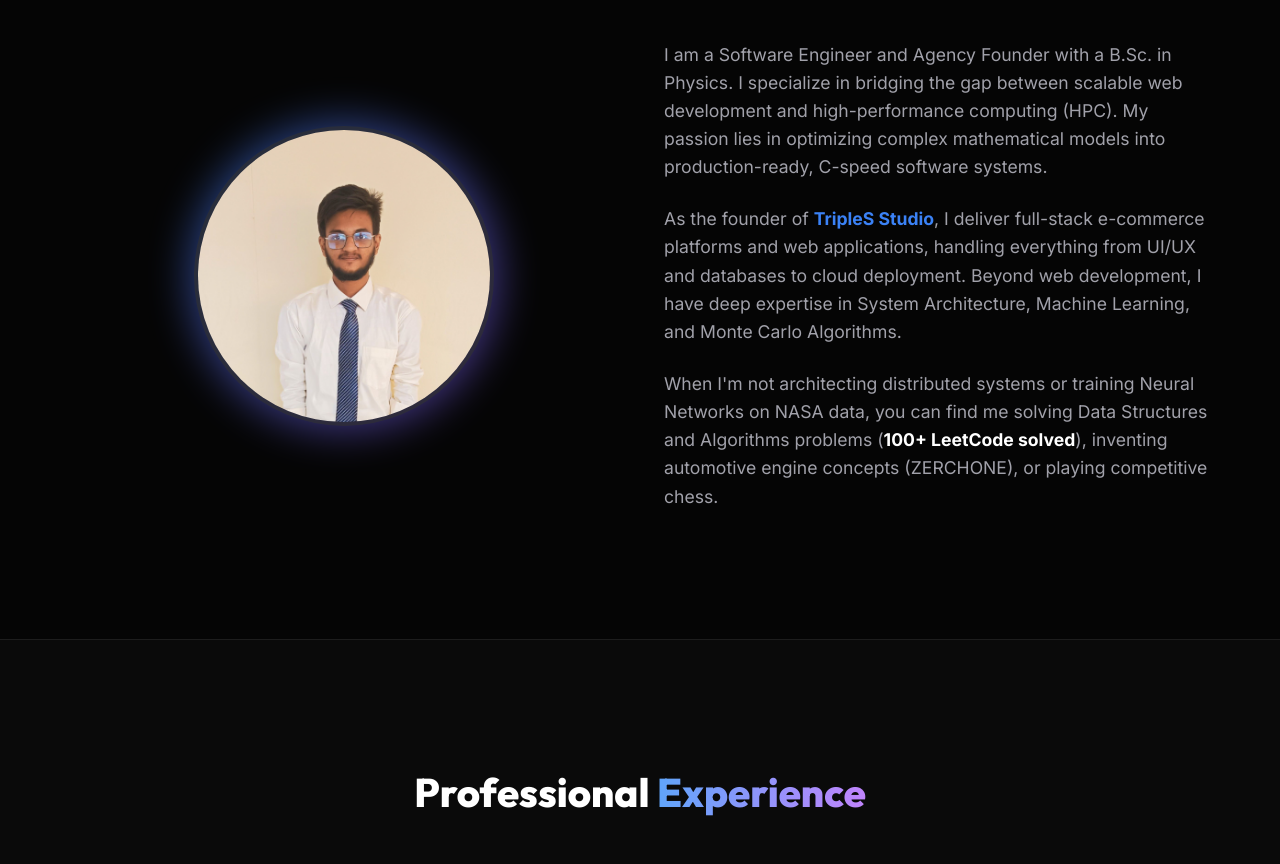
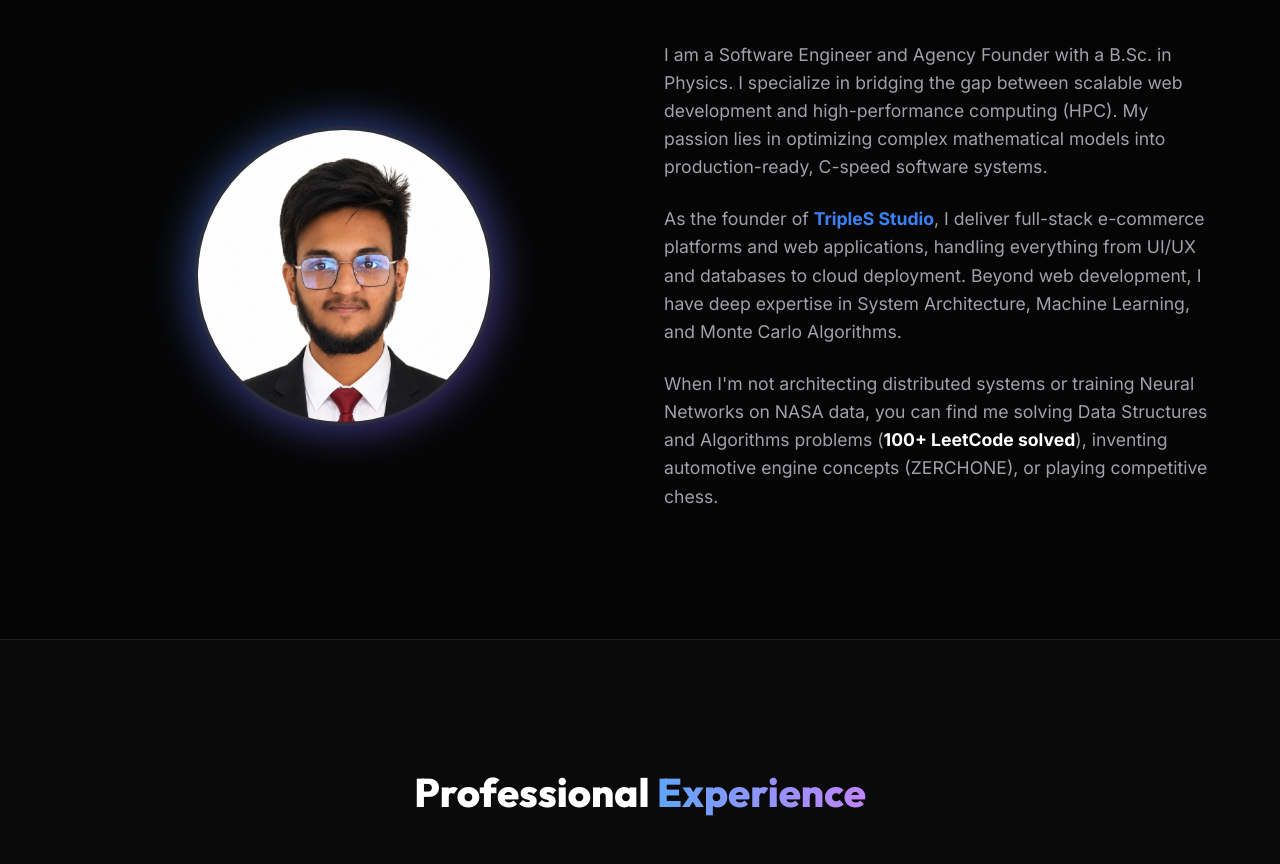
Before and after one commit to SamdaniSayam/sayam.github.io, a React (Vite) app: page / in a window 1280 px wide. Shown: the part 1000-1864 px from the top of the page. Built offline with nearby package versions, Linux system fonts and the light colour scheme.

Commit message:
Add profile picture to About section

```diff
--- a/src/components/About.jsx
+++ b/src/components/About.jsx
@@ -1,5 +1,6 @@
 import React from 'react';
 import { motion } from 'framer-motion';
+import profileImg from '../assets/profile.jpg';
 
 const About = () => {
   return (
@@ -25,12 +26,10 @@ const About = () => {
             <div style={{ position: 'relative', width: 'clamp(200px, 60vw, 300px)', height: 'clamp(200px, 60vw, 300px)', margin: '0 auto' }}>
               <div style={{ position: 'absolute', inset: -5, background: 'var(--gradient-primary)', borderRadius: '50%', filter: 'blur(20px)', opacity: 0.5, animation: 'pulse 4s infinite alternate' }} />
               <div style={{ width: '100%', height: '100%', borderRadius: '50%', overflow: 'hidden', position: 'relative', zIndex: 1, border: '4px solid var(--border-color)', background: 'var(--bg-card)' }}>
-                {/* Fallback to placeholder if image fails */}
                 <img
-                  src="/IMG_20250208_022251_663.png"
+                  src={profileImg}
                   alt="Golam Samdani Sayam"
-                  style={{ width: '100%', height: '100%', objectFit: 'cover' }}
-                  onError={(e) => { e.target.src = 'https://via.placeholder.com/300x300/141414/ffffff?text=GS+Sayam' }}
+                  style={{ width: '100%', height: '100%', objectFit: 'cover', objectPosition: 'top center' }}
                 />
               </div>
             </div>
```
Also changed, not shown: public/profile.jpg (added), src/assets/profile.jpg (added).
